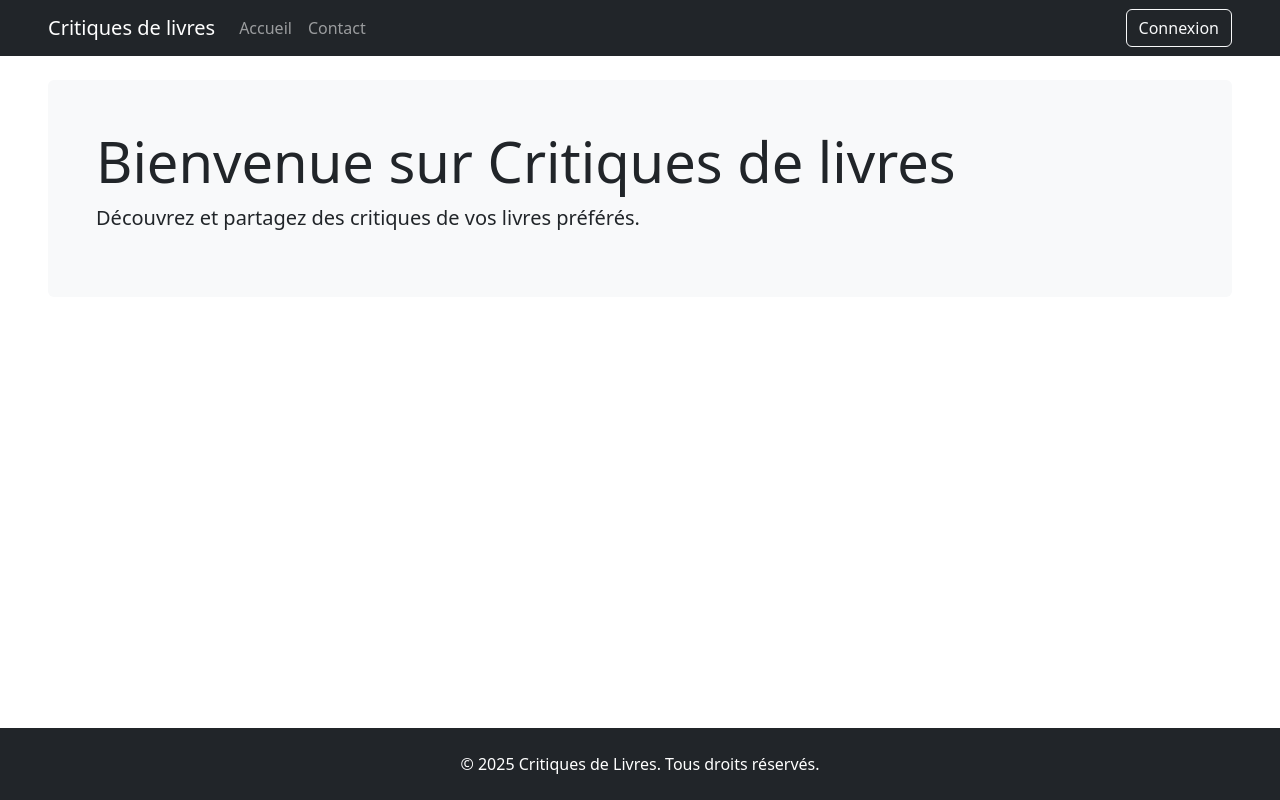
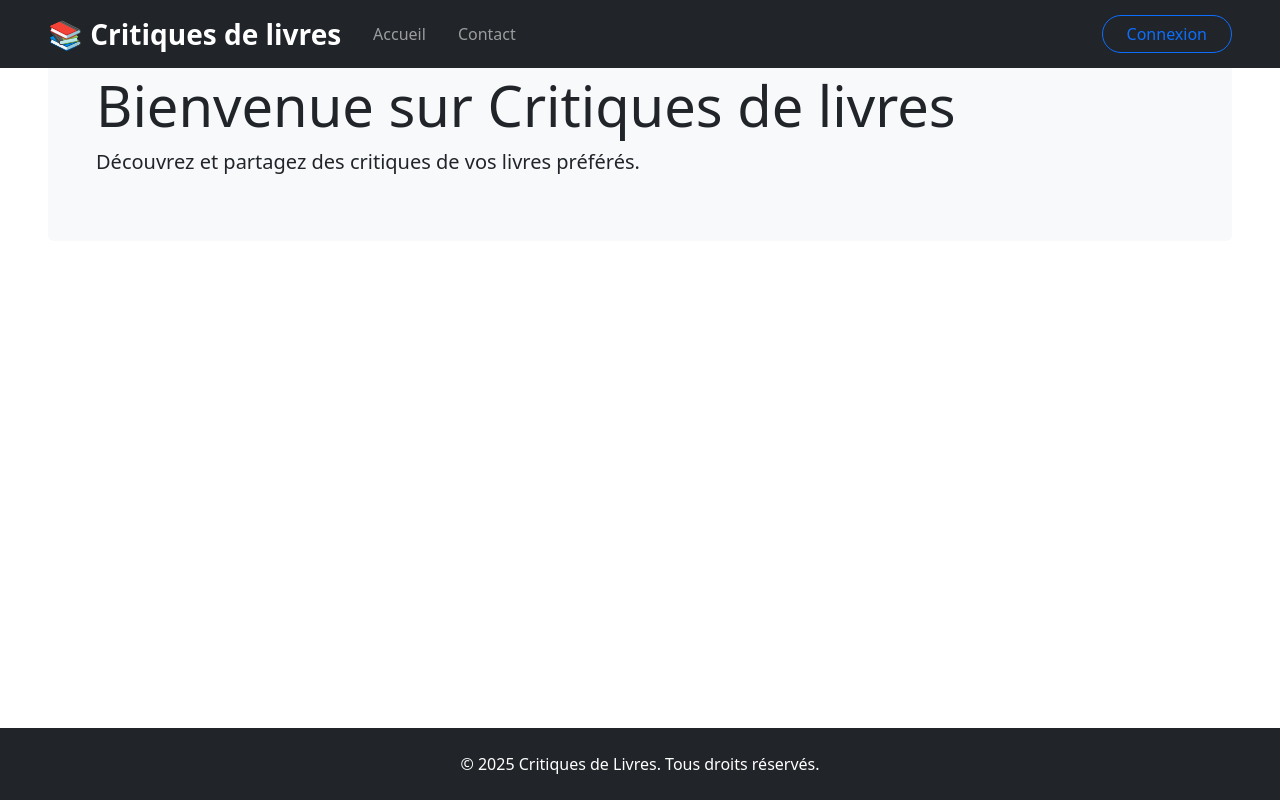
Before and after one commit to LouisMbc/projet_react, a React (Vite) app: page / in a window 1280 px wide. Built offline with nearby package versions, Linux system fonts and the light colour scheme.

Commit message:
encore du style

```diff
--- /dev/null
+++ b/src/components/layouts/Header.css
@@ -0,0 +1,41 @@
+.navbar-scrolled {
+    backdrop-filter: blur(5px);
+    background-color: rgba(33, 37, 41, 0.95) !important;
+    transition: all 0.3s ease-in-out;
+  }
+
+  .nav-hover {
+    position: relative;
+    transition: color 0.3s ease;
+  }
+
+  .nav-hover::after {
+    content: '';
+    position: absolute;
+    width: 0;
+    height: 2px;
+    bottom: 0;
+    left: 50%;
+    background-color: #0d6efd;
+    transition: all 0.3s ease;
+  }
+
+  .nav-hover:hover::after {
+    width: 80%;
+    left: 10%;
+  }
+
+  @keyframes slideIn {
+    from {
+      transform: translateY(-100%);
+      opacity: 0;
+    }
+    to {
+      transform: translateY(0);
+      opacity: 1;
+    }
+  }
+
+  header {
+    animation: slideIn 0.5s ease-out;
+  }
--- a/src/components/layouts/Header.jsx
+++ b/src/components/layouts/Header.jsx
@@ -1,16 +1,34 @@
-import React from 'react';
+import React, { useState, useEffect } from 'react';
 import { Link } from 'react-router';
 import { useAuth } from '../../auth/AuthProvider.jsx';
 import { Logout } from '../../auth/LoginOut.jsx';
+import './Header.css';
 
 export const Header = () => {
   const { user } = useAuth();
+  const [scrolled, setScrolled] = useState(false);
+
+  useEffect(() => {
+    const handleScroll = () => {
+      const offset = window.scrollY;
+      if (offset > 50) {
+        setScrolled(true);
+      } else {
+        setScrolled(false);
+      }
+    };
+
+    window.addEventListener('scroll', handleScroll);
+    return () => window.removeEventListener('scroll', handleScroll);
+  }, []);
 
   return (
-    <header className="bg-dark text-white">
-      <nav className="navbar navbar-expand-lg navbar-dark">
+    <header className={`fixed-top bg-dark text-white ${scrolled ? 'shadow-lg navbar-scrolled' : ''}`}>
+      <nav className="navbar navbar-expand-lg navbar-dark py-2">
         <div className="container-fluid px-5">
-          <Link to="/" className="navbar-brand">Critiques de livres</Link>
+          <Link to="/" className="navbar-brand fs-3 fw-bold">
+            <span className="text-primary">📚</span> Critiques de livres
+          </Link>
           <button
             className="navbar-toggler"
             type="button"
@@ -22,15 +40,15 @@ export const Header = () => {
           <div className="collapse navbar-collapse" id="navbarNav">
             <ul className="navbar-nav me-auto">
               <li className="nav-item">
-                <Link to="/" className="nav-link">Accueil</Link>
+                <Link to="/" className="nav-link px-3 nav-hover">Accueil</Link>
               </li>
               {user && (
                 <li className="nav-item">
-                  <Link to="/books" className="nav-link">Livres</Link>
+                  <Link to="/books" className="nav-link px-3 nav-hover">Livres</Link>
                 </li>
               )}
               <li className="nav-item">
-                <Link to="/contact" className="nav-link">Contact</Link>
+                <Link to="/contact" className="nav-link px-3 nav-hover">Contact</Link>
               </li>
             </ul>
             {user ? (
@@ -38,7 +56,7 @@ export const Header = () => {
             ) : (
               <Link
                 to="/login"
-                className="btn btn-outline-light"
+                className="btn btn-outline-primary px-4 rounded-pill"
               >
                 Connexion
               </Link>
```
